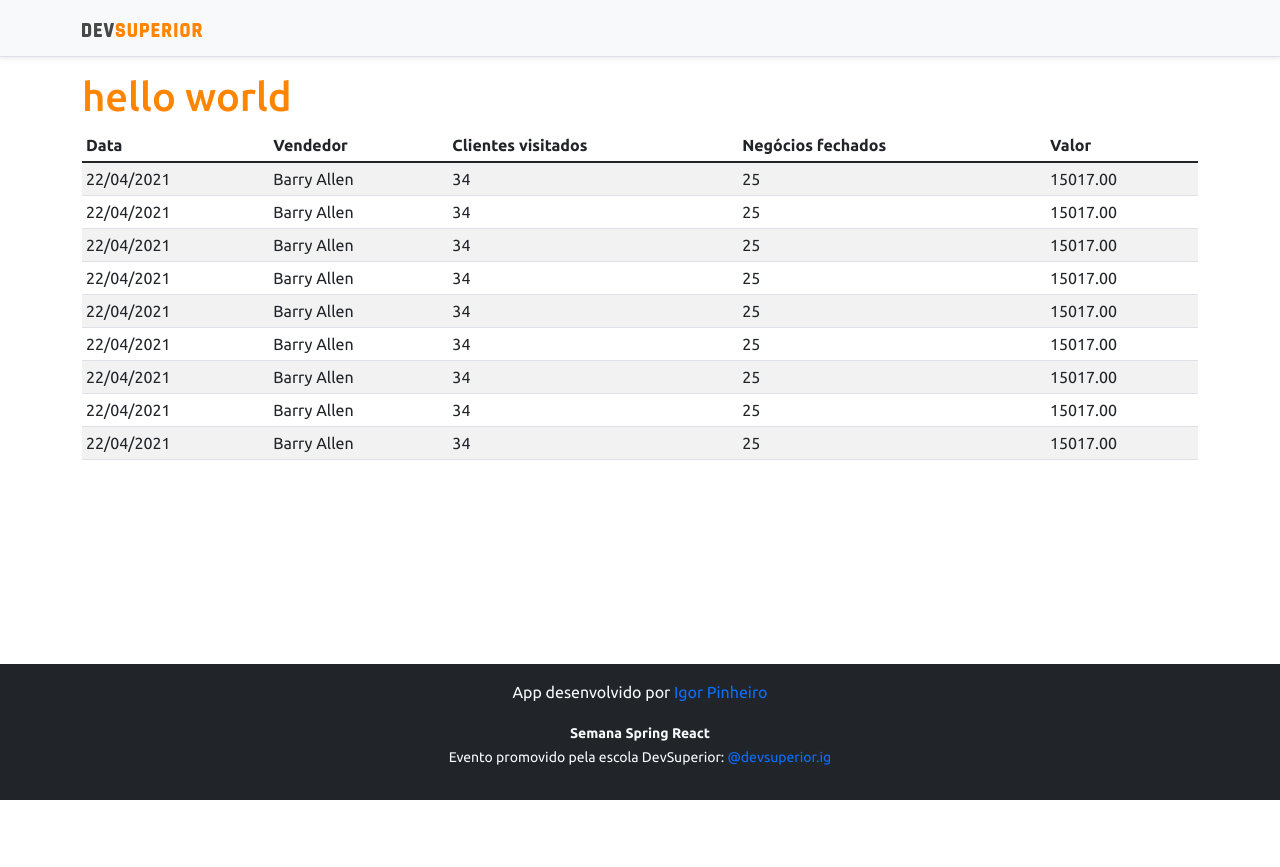
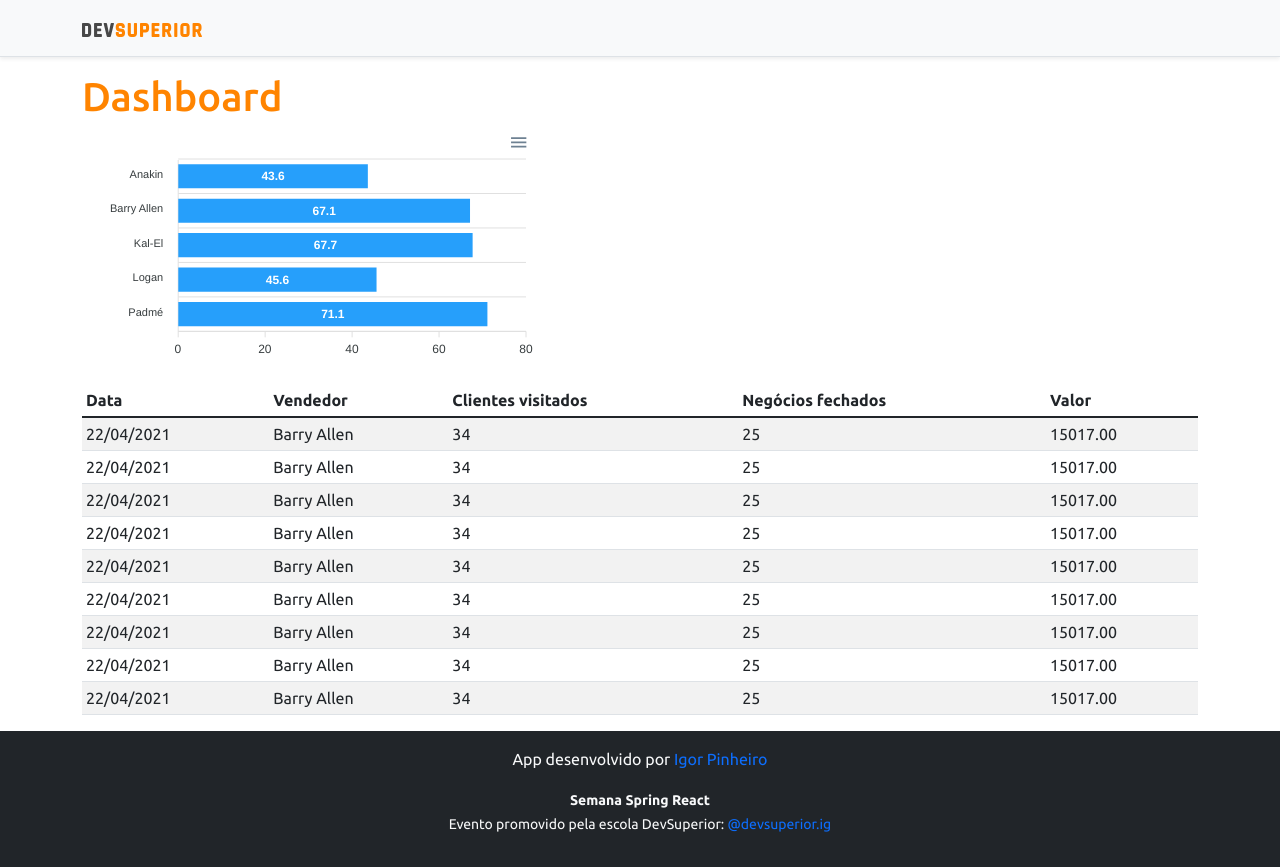
Before and after one commit to igorpserra/Projeto-Spring-React, a React (Create React App) app in the folder frontend/: page / in a window 1280 px wide. Before the commit the page ends 800 px from the top, so only its background shows below. Built offline with nearby package versions, Linux system fonts and the light colour scheme.

Commit message:
Adicionando gráfico de barras horizontal

```diff
--- a/frontend/package.json
+++ b/frontend/package.json
@@ -11,8 +11,10 @@
     "@types/node": "^12.0.0",
     "@types/react": "^17.0.0",
     "@types/react-dom": "^17.0.0",
+    "apexcharts": "^3.29.0",
     "bootstrap": "^5.1.3",
     "react": "^17.0.2",
+    "react-apexcharts": "^1.3.9",
     "react-dom": "^17.0.2",
     "react-scripts": "4.0.3",
     "typescript": "^4.1.2",
--- a/frontend/src/App.tsx
+++ b/frontend/src/App.tsx
@@ -1,3 +1,4 @@
+import BarChart from "components/BarCharts";
 import DataTable from "components/DataTable";
 import Footer from "components/Footer";
 import NavBar from "components/NavBar";
@@ -7,7 +8,16 @@
     <>
       <NavBar />
       <div className="container">
-        <h1 className='text-primary'>hello world</h1>
+        <h1 className='text-primary'>Dashboard</h1>
+
+        <div className="row px-3">
+
+          <div className="col-5">
+            <BarChart />
+          </div>
+
+        </div>
+
         <DataTable />
       </div>
       <Footer />
--- /dev/null
+++ b/frontend/src/components/BarCharts/index.tsx
@@ -0,0 +1,34 @@
+import Chart from 'react-apexcharts';
+
+const BarChart = () => {
+
+    const options = {
+        plotOptions: {
+            bar: {
+                horizontal: true,
+            }
+        },
+    };
+
+    const mockData = {
+        labels: {
+            categories: ['Anakin', 'Barry Allen', 'Kal-El', 'Logan', 'Padmé']
+        },
+        series: [
+            {
+                name: "% Sucesso",
+                data: [43.6, 67.1, 67.7, 45.6, 71.1]
+            }
+        ]
+    };
+
+    return (
+        <Chart
+            options = {{...options, xaxis : mockData.labels}}
+            series = {mockData.series}
+            type = "bar"
+            height = "240"
+        />
+    );
+}
+export default BarChart;
```
Also changed, not shown: 1 other file (tests, documents, lock files or other folders).
